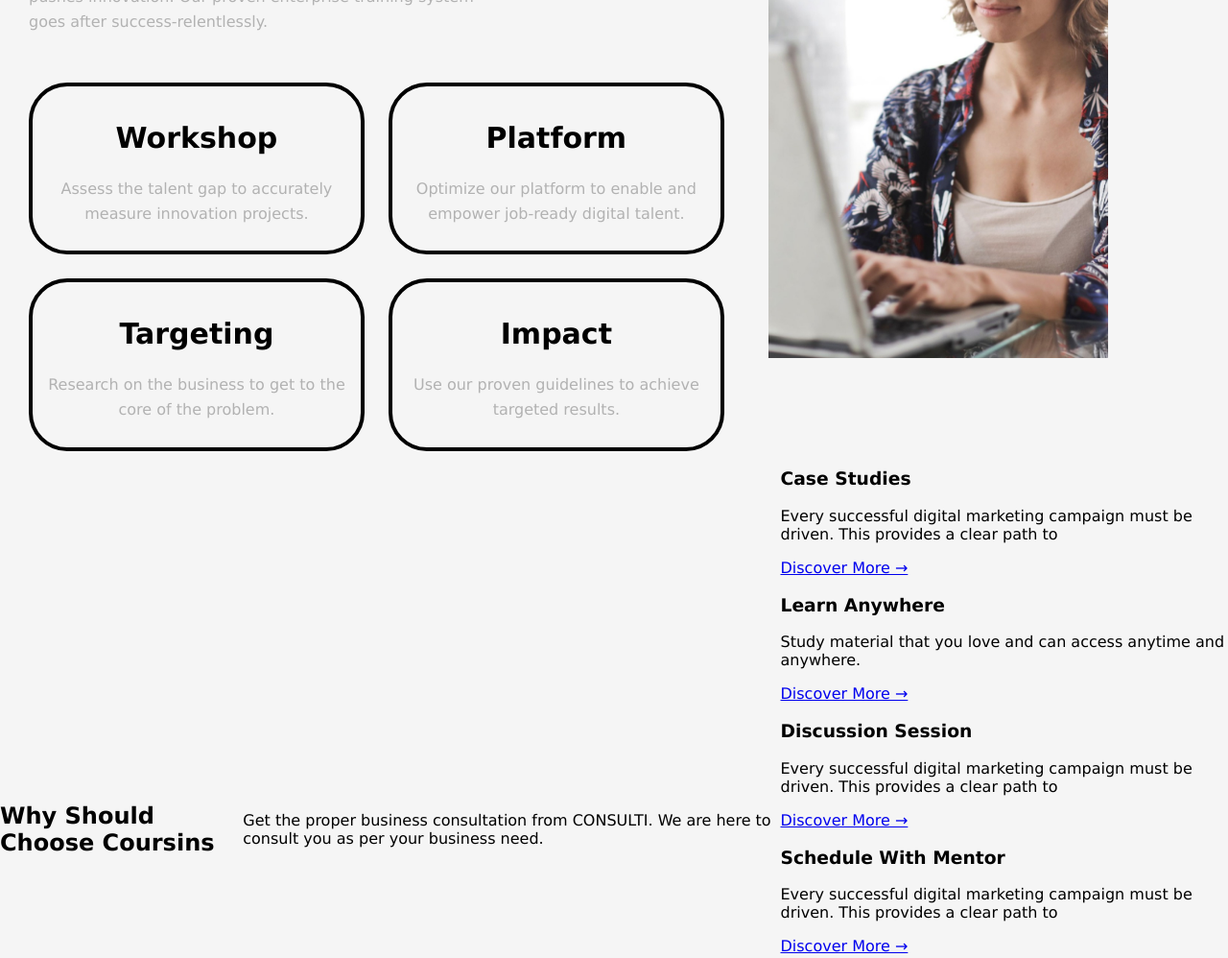
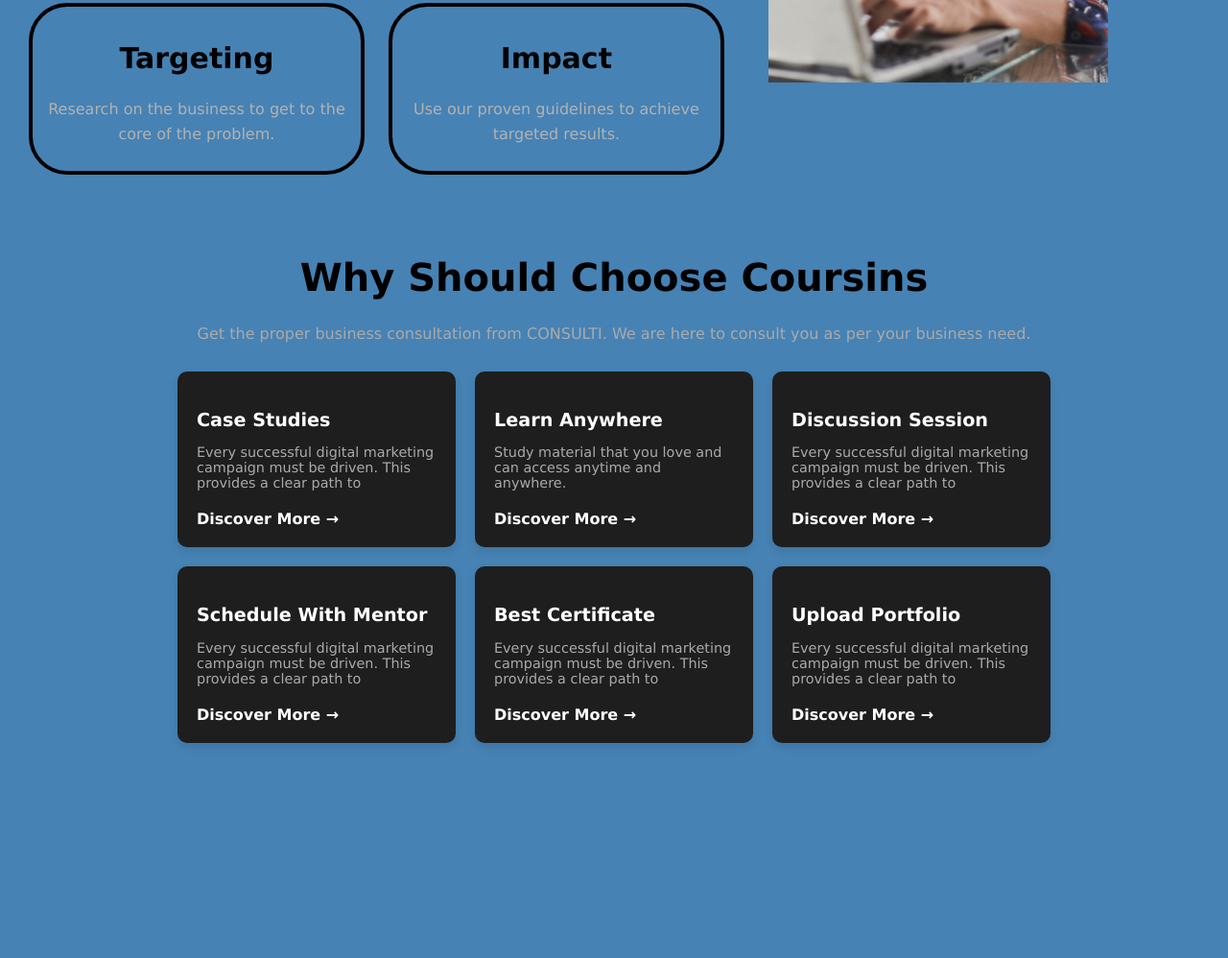
Before and after one commit to arnab825/Project-2, a plain HTML site: page index.html in a window 1280 px wide. Shown: the part 1532-2530 px from the top of the page at 96% size. After the commit the page ends 2356 px from the top, so only its background shows below. Drawn offline with Linux system fonts and the light colour scheme; files whose address does not match are found by name.

Commit message:
Work In Progress

```diff
--- a/style.css
+++ b/style.css
@@ -5,7 +5,7 @@ body {
     margin: 0;
     overflow: auto;
     /*overflow: hidden;*/
-    background-color: whitesmoke;
+    background-color: steelblue;
 }
 
 .nav-container {
@@ -108,8 +108,8 @@ section{
     display: flex;
     flex: 1;
     padding-right: 20px;
-    margin: 0px 81px 29px 49px;
-    padding: 68px;
+    margin: 0px 80px -417px 49px;
+    padding: 69px;
 }
 
 .left-div
@@ -147,9 +147,20 @@ section{
 .left-div p {
     font-size: 15px;
     margin-bottom: 20px;
-    color: grey;
+    color: cornsilk;
     padding: 3px 18px 11px 0;
     line-height: 25px;
+}
+
+
+.brands{
+    display: flex;
+
+}
+
+.brands img{
+    width: 124px;
+    margin-top: 46px;
 }
 
 .right-div {
@@ -169,7 +180,7 @@ section{
     border-radius: 20%;
     background-color: #B2B2B2;
     overflow: hidden;
-    margin-bottom: 339px;
+    margin-bottom: 541px;
     border-width: 1px;
 
 }
@@ -307,5 +318,69 @@ section{
     margin-left: 291px;
     /* margin-top: -6px; */
     margin-bottom: 94px;
+}
 
+.why-choose-section {
+    padding: 50px 20px;
+    display: flex;
+    flex-direction: column;
+    align-items: center;
 }
+
+.why-choose-section h1 {
+    font-size: 2.5rem;
+    margin-bottom: 10px;
+}
+
+.why-choose-section p {
+    font-size: 1rem;
+    color: #aaaaaa;
+    margin-bottom: 30px;
+}
+
+.cards-container {
+    display: grid;
+    /*flex-wrap: wrap;*/
+    grid-template-columns: repeat(3, 1fr);
+    gap: 20px;
+    justify-content: center;
+}
+
+.card {
+    background-color: #1e1e1e;
+    border-radius: 10px;
+    padding: 20px;
+    width: 250px;
+    box-shadow: 0 4px 8px rgba(0, 0, 0, 0.1);
+    text-align: left;
+    transition: transform 0.3s;
+}
+
+.card:hover {
+    transform: translateY(-10px);
+    background-color: #c5ff00;
+}
+
+.card h3 {
+    color: white;
+    font-size: 1.2rem;
+    margin-bottom: 10px;
+}
+.card h3 p:hover{
+    color: black;
+}
+
+.card p {
+    font-size: 0.9rem;
+    margin-bottom: 20px;
+}
+/*.card p:hover{
+    color: black;
+}*/
+
+.card a {
+    text-decoration: none;
+    color: #ffffff;
+    font-weight: bold;
+    transition: color 0.3s;
+}
```
